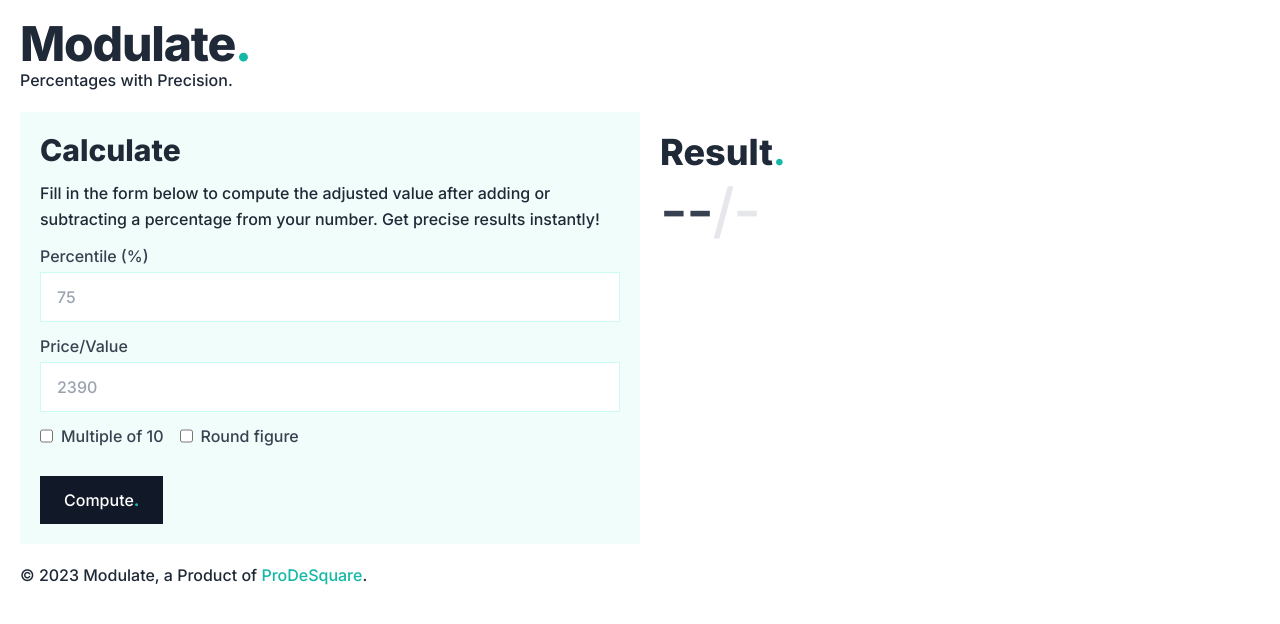
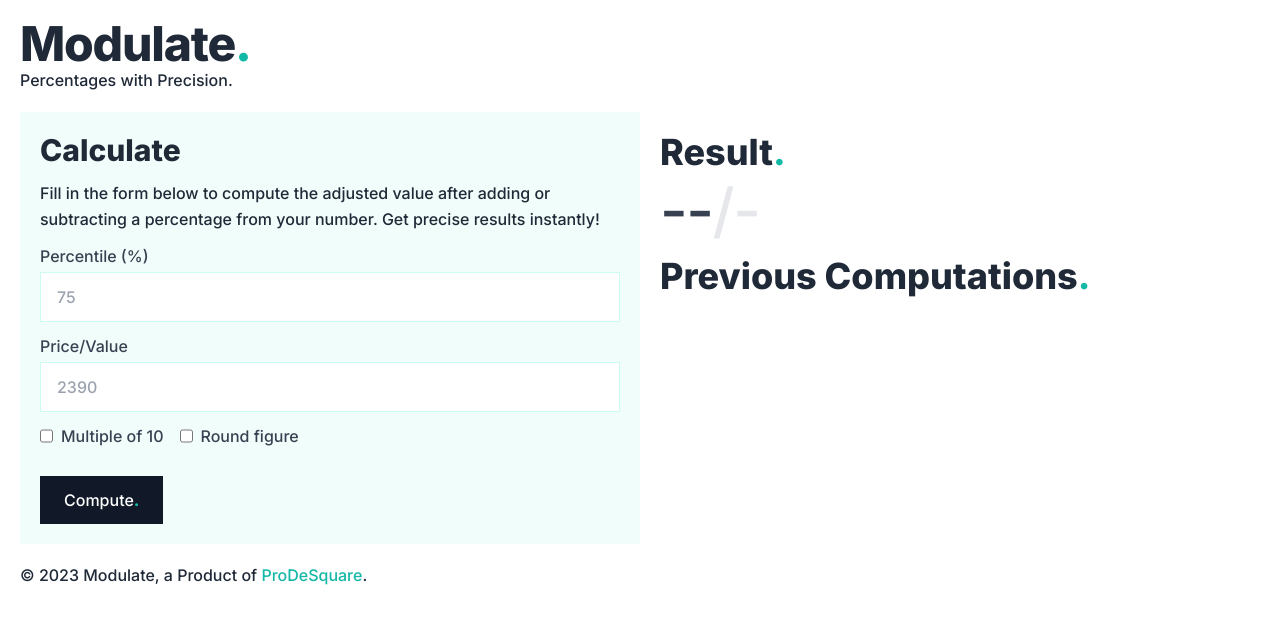
Before and after one commit to ProDeSquare/modulate, a React (Vite) app: page / in a window 1280 px wide. Shown: the top 624 px of the page. Built offline with nearby package versions, Linux system fonts and the light colour scheme.

Commit message:
previous computations heading

```diff
--- a/src/components/partials/Form.tsx
+++ b/src/components/partials/Form.tsx
@@ -190,6 +190,12 @@ const Form = () => {
             .
           </p>
         )}
+
+        <div className="mt-4">
+          <h3 className="font-bold text-3xl md:text-4xl leading-8">
+            Previous Computations<span className="text-teal-500">.</span>
+          </h3>
+        </div>
       </section>
     </>
   );
```
